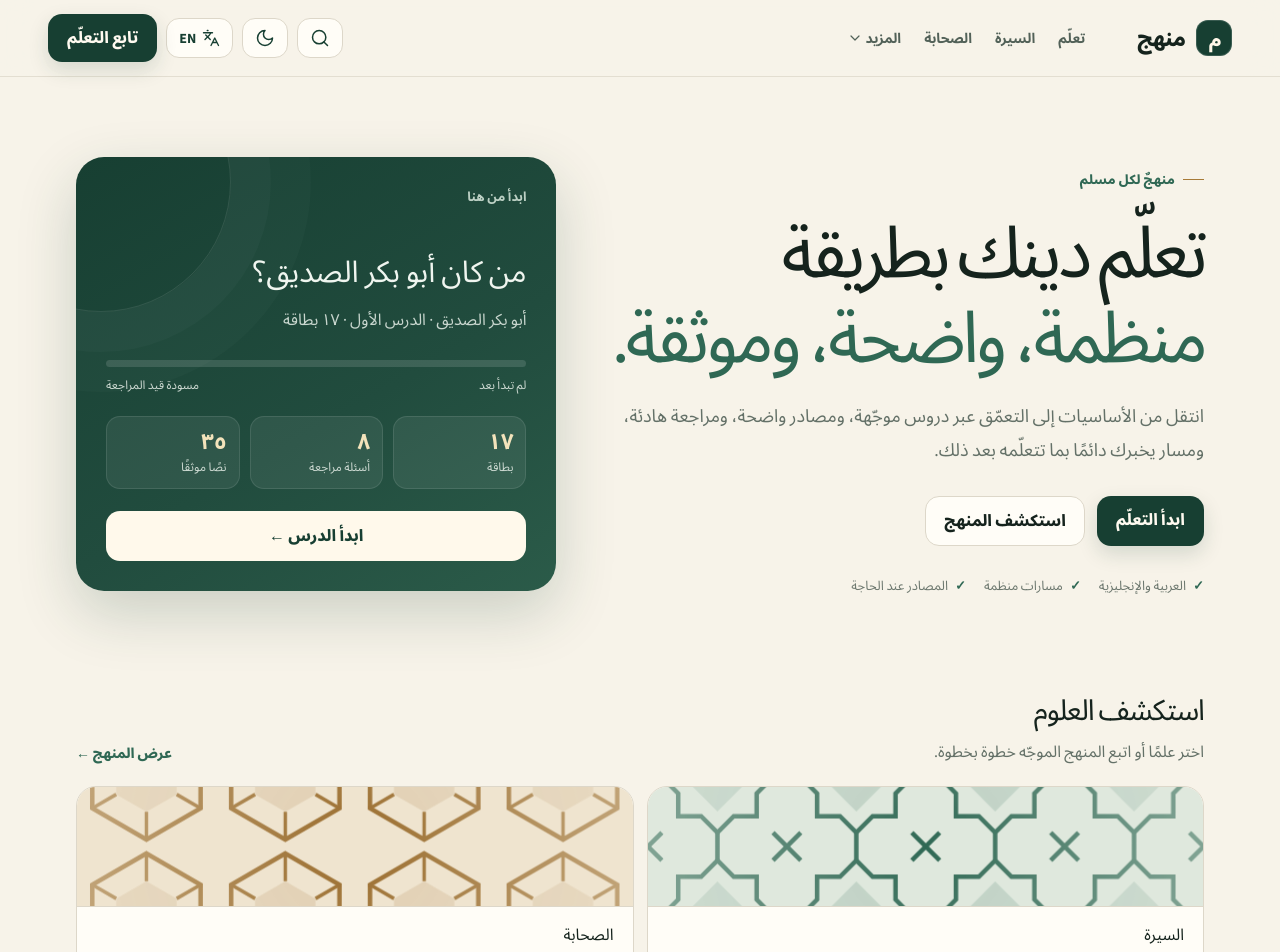
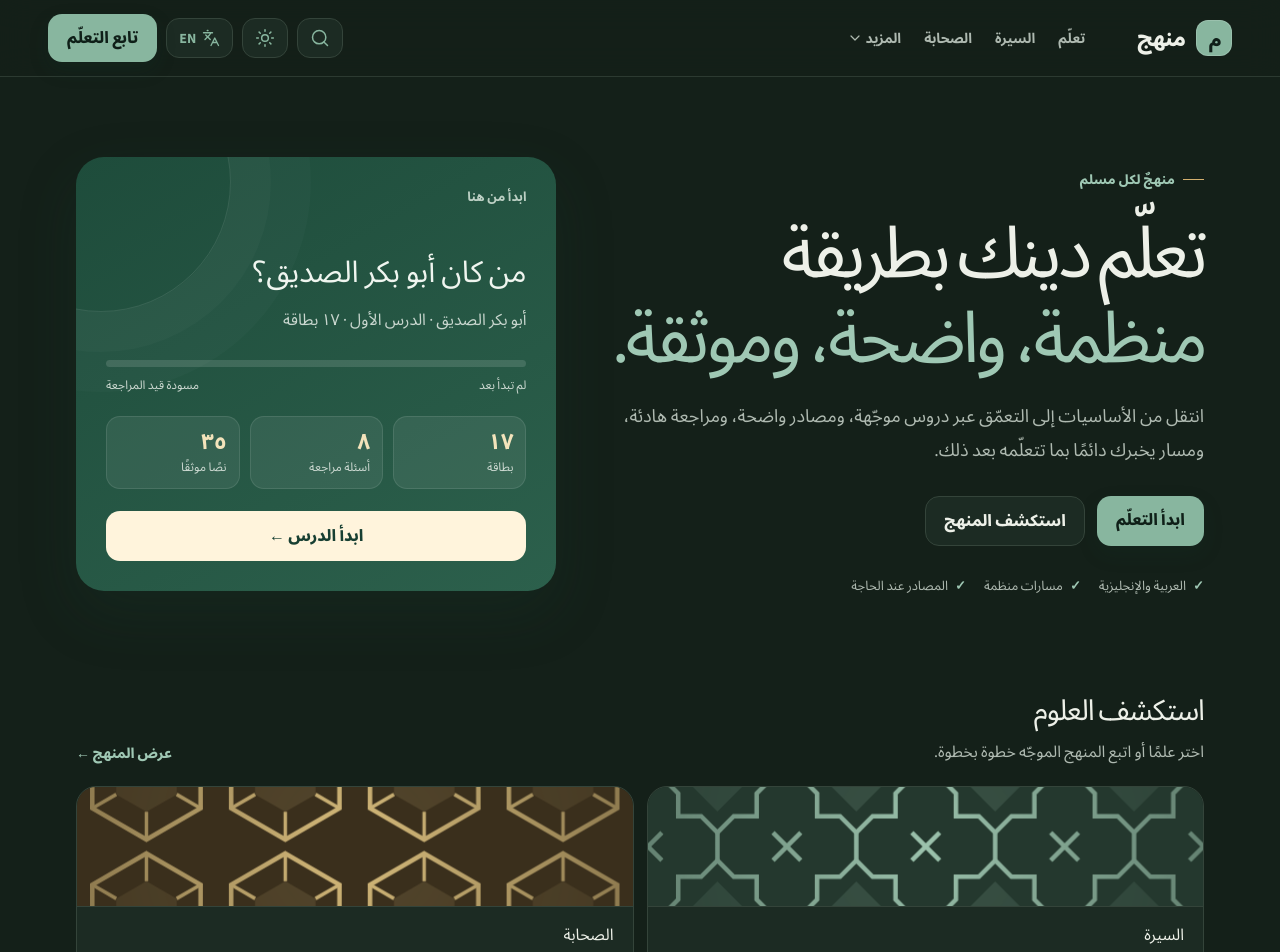
Before and after one commit to ElMolla10/manhaj, a Next.js app: page / in a window 1280 px wide. Shown: the top 952 px of the page. Built offline with nearby package versions, Linux system fonts and the light colour scheme.

Commit message:
Dark theme by default with AA-contrast text, no theme flash

```diff
--- a/app/globals.css
+++ b/app/globals.css
@@ -2,7 +2,7 @@
 
 :root {
   --ink: #15231d;
-  --muted: #647168;
+  --muted: #59655d;
   --paper: #f7f3e9;
   --paper-2: #efe9da;
   --surface: #fffdf7;
@@ -41,7 +41,7 @@ button { color: inherit; }
 .hero-copy > p { color: var(--muted); font-size: 18px; line-height: 1.9; max-width: 620px; margin: 0; }
 .hero-actions { display: flex; gap: 12px; margin-top: 28px; }
 .secondary-btn { border: 1px solid var(--line); background: var(--surface); border-radius: 14px; padding: 12px 18px; cursor: pointer; font-weight: 750; }
-.trust-row { display: flex; flex-wrap: wrap; gap: 18px; margin-top: 30px; color: #6d786f; font-size: 13px; }
+.trust-row { display: flex; flex-wrap: wrap; gap: 18px; margin-top: 30px; color: var(--muted); font-size: 13px; }
 .trust-row span::before { content:"✓"; color: var(--green-2); margin-inline-end: 7px; font-weight: 900; }
 .resume-card { border-radius: 28px; padding: 30px; color: #eff5ef; overflow: hidden; position: relative; background: linear-gradient(150deg, #173f32 0%, #214c3e 58%, #2b5b49 100%); box-shadow: 0 22px 60px rgba(23,63,50,.2); min-height: 410px; }
 .resume-card::after { content:""; position:absolute; width:260px; height:260px; border:1px solid rgba(255,255,255,.1); border-radius:50%; left:-105px; top:-105px; box-shadow: 0 0 0 40px rgba(255,255,255,.025), 0 0 0 80px rgba(255,255,255,.018); }
@@ -76,8 +76,8 @@ button { color: inherit; }
 .proof-card strong { display:block; margin-bottom:8px; }
 .proof-card p { color:var(--muted); font-size:13px; line-height:1.75; margin:0; }
 .bottom-nav { display:none; }
-.dark-mode { --ink:#edf0e8; --muted:#aeb9b0; --paper:#142019; --paper-2:#1a2921; --surface:#1c2b23; --line:#34443a; --sage:#294237; --green:#88b69f; --green-2:#9fc8b4; --gold:#d3af6e; }
-.dark-mode .resume-card { background:linear-gradient(150deg,#1e4c3b,#2c604c); }
+html.dark { --ink:#edf0e8; --muted:#aeb9b0; --paper:#142019; --paper-2:#1a2921; --surface:#1c2b23; --line:#34443a; --sage:#294237; --green:#88b69f; --green-2:#9fc8b4; --gold:#d3af6e; }
+html.dark .resume-card { background:linear-gradient(150deg,#1e4c3b,#2c604c); }
 
 @media (max-width: 900px) {
   .nav-links, .continue-btn { display:none; }
@@ -89,7 +89,7 @@ button { color: inherit; }
   .path-panel { grid-template-columns:1fr; }
   .proof-grid { grid-template-columns:1fr; }
   .bottom-nav { position:fixed; z-index:40; bottom:0; left:0; right:0; display:grid; grid-template-columns:repeat(5,1fr); background:rgba(255,253,247,.96); border-top:1px solid var(--line); padding:9px 6px max(9px, env(safe-area-inset-bottom)); backdrop-filter:blur(16px); }
-  .dark-mode .bottom-nav { background:rgba(28,43,35,.96); }
+  html.dark .bottom-nav { background:rgba(28,43,35,.96); }
   .bottom-nav a { display:flex; flex-direction:column; align-items:center; gap:3px; font-size:10px; color:var(--muted); }
   .bottom-nav b { font-size:18px; color:var(--green); line-height:1; }
 }
@@ -279,7 +279,7 @@ button { color: inherit; }
 .evidence-panel .source-item h3 { margin:10px 0 8px; font-size:16px; line-height:1.6; }
 .evidence-panel blockquote { margin:0; padding-inline-start:14px; border-inline-start:3px solid color-mix(in srgb,var(--gold) 45%,transparent); max-width:68ch; }
 .evidence-panel .source-item>small { display:block; margin-top:12px; padding:10px 12px; border-radius:10px; background:#f1e3c4; color:#5a3a08; font-size:14px; line-height:1.8; }
-.dark-mode .evidence-panel .source-item>small { background:#3a2f1c; color:#f1dcae; }
+html.dark .evidence-panel .source-item>small { background:#3a2f1c; color:#f1dcae; }
 .quiz-start { margin-top:24px; }
 .lesson-controls { display:grid; grid-template-columns:1fr auto 1fr; gap:15px; align-items:center; margin-top:16px; }
 .lesson-controls button { border:1px solid var(--line); background:var(--surface); border-radius:13px; padding:12px 18px; cursor:pointer; font-weight:750; justify-self:start; }
@@ -420,7 +420,7 @@ button { color: inherit; }
 .sl-counter i { display:block; color:var(--muted); font-size:11px; font-style:normal; }
 @media (max-width: 760px) { .sl-btn { min-width:0; padding:11px 14px; } .lesson-controls .sl-main { min-width:0; padding:12px 16px; } }
 .evidence-panel mark { background:#f5e2a0; color:inherit; padding:0 2px; border-radius:3px; }
-.dark-mode .evidence-panel mark { background:#5b4a1f; }
+html.dark .evidence-panel mark { background:#5b4a1f; }
 
 /* Lesson card sizing, meta legibility, tap targets */
 .learning-card { min-height:clamp(320px,52vh,520px); display:flex; flex-direction:column; }
@@ -471,8 +471,8 @@ html[lang="en"] .hero h1 { letter-spacing:-.03em; line-height:1.08; }
 .subject-hero-mark { overflow:hidden; padding:0; background:var(--green); color:#d6bb7b; }
 .subject-hero-mark .pattern-art, .coming>span .pattern-art { width:100%; height:100%; display:block; }
 .coming>span { overflow:hidden; color:var(--green-2); }
-.dark-mode .subject-art { background:#24382e; color:#9cc3ad; }
-.dark-mode .subject-art.sahabah { background:#3a2f1c; color:#d6bb7b; }
+html.dark .subject-art { background:#24382e; color:#9cc3ad; }
+html.dark .subject-art.sahabah { background:#3a2f1c; color:#d6bb7b; }
 @media (max-width:560px) { .subject-art { width:calc(100% + 32px); margin:-16px -16px 14px; height:80px; } }
 
 /* Polish: balanced headings, resume card, explore grid */
@@ -490,3 +490,35 @@ p,li,small { text-wrap:pretty; }
 #subjects .subject-art { height:120px; }
 @media (max-width:560px) { #subjects .subjects { grid-template-columns:repeat(2,1fr); } #subjects .subject-art { height:80px; } .resume-facts b { font-size:19px; } }
 .hero>.resume-card { align-self:center; }
+
+/* Dark theme: AA contrast audit */
+html.dark { color-scheme:dark; background:var(--paper); }
+html.dark body { color:var(--ink); background:var(--paper); }
+html.dark .site-shell { color:var(--ink); }
+html.dark .nav-links, html.dark .trust-row { color:var(--muted); }
+html.dark .nav-links a.active, html.dark .nav-links a:hover { color:var(--green-2); }
+/* Light-green fills get dark text */
+html.dark :is(.continue-btn,.primary-btn,.lesson-controls .sl-next,.lesson-controls button.next) { color:#0f1f18; }
+html.dark .lesson-controls .sl-next:hover:not(:disabled) { color:#0f1f18; }
+html.dark .brand-mark { color:#0f1f18; }
+html.dark .lesson-nav>button.done>span { color:#0f1f18; }
+/* Cream button inside the dark resume card keeps dark text */
+html.dark .resume-action { background:#fff4dc; color:#173f32; }
+/* Formerly light panels become dark surfaces */
+html.dark .path-panel { background:var(--surface); border-color:var(--line); }
+html.dark .path-intro { background:var(--paper-2); }
+html.dark .path-step { border-bottom-color:var(--line); }
+html.dark .subject-banner, html.dark .subject-banner.seerah { background:#1d2e26; border-color:var(--line); }
+html.dark .subject-banner.sahabah { background:#2a2419; border-color:#45392a; }
+html.dark :is(.path-hero,.continue-panel,.subject-hero-mark) { background:#1e4c3b; }
+html.dark .path-hero.sahabah { background:#4a3a24; }
+html.dark .path-hero.seerah { background:#24403a; }
+html.dark .subject-card:hover { border-color:#4a5d51; }
+/* Quiz states: dark tints with light text */
+html.dark .quiz-options button.correct, html.dark .feedback.right { background:#1f3d2d; border-color:#4d8b68; color:#d6efdf; }
+html.dark .quiz-options button.wrong, html.dark .feedback.wrong { background:#3d2420; border-color:#b57362; color:#f6d9d1; }
+html.dark .segmented .selected { color:var(--green-2); }
+html.dark .lesson-controls .sl-prev { color:var(--green-2); border-color:var(--green); }
+html.dark .draft-banner { background:#2e2412 !important; color:#f6dfb3 !important; border-color:#c98a2e !important; }
+html.dark .draft-banner div { color:#ecd2a0; }
+.level-index { opacity:1 !important; color:color-mix(in srgb,var(--green-2) 70%,var(--surface)) !important; }
--- a/app/layout.tsx
+++ b/app/layout.tsx
@@ -11,14 +11,18 @@ export const metadata: Metadata = {
   },
 };
 
+const themeScript = `(function(){try{var t=localStorage.getItem("manhaj:theme");var d=t==="light"?false:t==="system"?matchMedia("(prefers-color-scheme: dark)").matches:true;var r=document.documentElement;r.classList.toggle("dark",d);r.style.colorScheme=d?"dark":"light";var l=localStorage.getItem("manhaj:lang");if(l==="en"){r.lang="en";r.dir="ltr";}}catch(e){}})();`;
+
 export default function RootLayout({
   children,
 }: Readonly<{
   children: React.ReactNode;
 }>) {
   return (
-    <html lang="ar" dir="rtl" suppressHydrationWarning>
+    <html lang="ar" dir="rtl" className="dark" style={{ colorScheme: "dark" }} suppressHydrationWarning>
       <head>
+        {/* Apply saved theme before first paint; dark is the default. */}
+        <script dangerouslySetInnerHTML={{ __html: themeScript }} />
         <link rel="preconnect" href="https://fonts.googleapis.com" />
         <link rel="preconnect" href="https://fonts.gstatic.com" crossOrigin="" />
         {/* eslint-disable-next-line @next/next/no-page-custom-font */}
--- a/components/ManhajApp.tsx
+++ b/components/ManhajApp.tsx
@@ -12,11 +12,11 @@ import { ComingSoon, HomeView, LearnView, PathView, SearchView, SubjectView, Uti
 
 export default function ManhajApp({ route = [] }: { route?: string[] }) {
   const [lang,setLang]=useState<Lang>("ar");
-  const [theme,setTheme]=useState<"light"|"dark"|"system">("light");
-  useEffect(()=>{const l=localStorage.getItem("manhaj:lang");const th=localStorage.getItem("manhaj:theme");queueMicrotask(()=>{if(l==="ar"||l==="en")setLang(l);if(th==="light"||th==="dark"||th==="system")setTheme(th);});},[]);
+  const [theme,setTheme]=useState<"light"|"dark"|"system">("dark");
+  const [themeLoaded,setThemeLoaded]=useState(false);
+  useEffect(()=>{const l=localStorage.getItem("manhaj:lang");const th=localStorage.getItem("manhaj:theme");queueMicrotask(()=>{if(l==="ar"||l==="en")setLang(l);if(th==="light"||th==="dark"||th==="system")setTheme(th);setThemeLoaded(true);});},[]);
   useEffect(()=>{document.documentElement.lang=lang;document.documentElement.dir=lang==="ar"?"rtl":"ltr";localStorage.setItem("manhaj:lang",lang);},[lang]);
-  useEffect(()=>{localStorage.setItem("manhaj:theme",theme);},[theme]);
-  const dark=theme==="dark"||(theme==="system"&&typeof window!=="undefined"&&window.matchMedia("(prefers-color-scheme: dark)").matches);
+  useEffect(()=>{if(!themeLoaded)return;localStorage.setItem("manhaj:theme",theme);const isDark=theme==="dark"||(theme==="system"&&window.matchMedia("(prefers-color-scheme: dark)").matches);document.documentElement.classList.toggle("dark",isDark);document.documentElement.style.colorScheme=isDark?"dark":"light";},[theme,themeLoaded]);
   const first=route[0]??"home";
   const isLesson=route.length>=3;
   let view:React.ReactNode;
@@ -35,7 +35,7 @@ export default function ManhajApp({ route = [] }: { route?: string[] }) {
 
   const changeTheme=()=>setTheme(v=>v==="light"?"dark":v==="dark"?"system":"light");
   const en=lang==="en";
-  return <div className={dark?"site-shell dark-mode":"site-shell"}>
+  return <div className="site-shell">
     <header className="topbar"><nav className="nav" aria-label={en?"Main navigation":"التنقل الرئيسي"}>
       <a className="brand" href="/"><span className="brand-mark">م</span><span>{en?"Manhaj":"منهج"}</span></a>
       <div className="nav-links"><a className={first==="learn"?"active":""} href="/learn">{en?"Learn":"تعلّم"}</a><a className={first==="seerah"?"active":""} href="/seerah">{en?"Seerah":"السيرة"}</a><a className={first==="sahabah"?"active":""} href="/sahabah">{en?"Sahabah":"الصحابة"}</a><div className="more-menu"><button>{en?"More":"المزيد"}<Icon name="chevronDown" size={16}/></button><div><a href="/library">{en?"Sources":"المصادر"}</a></div></div></div>
```
